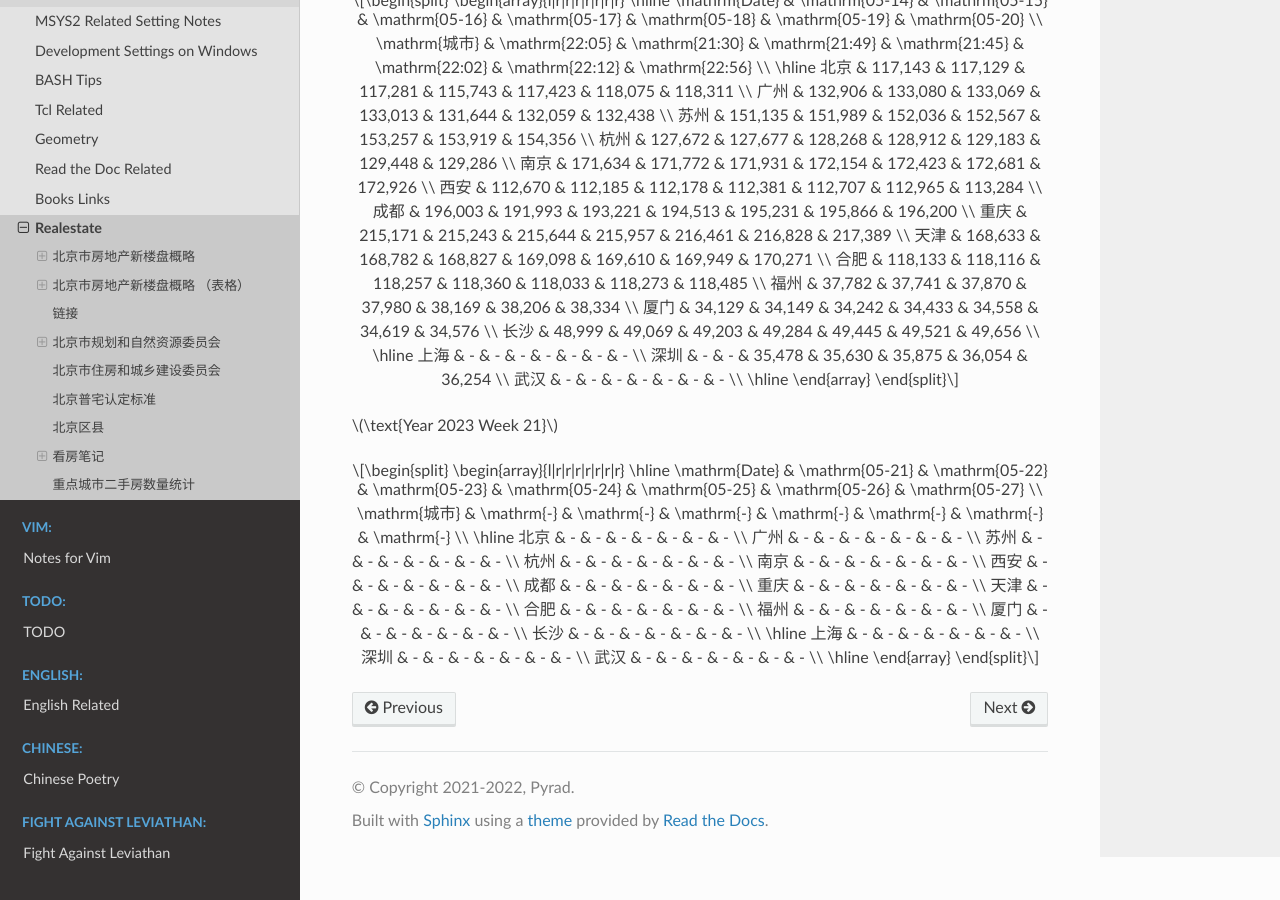
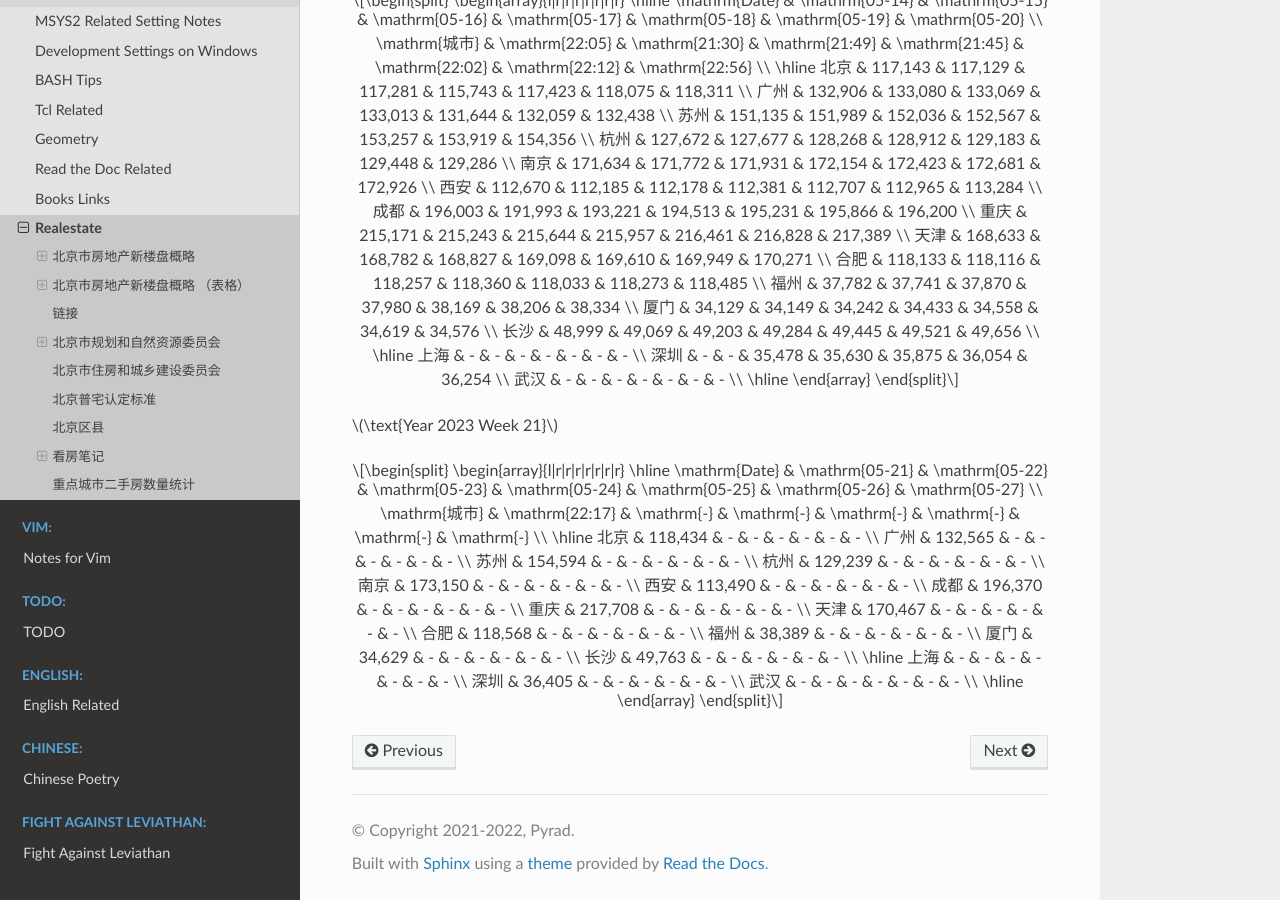
Before and after one commit to Pyrad/pyradnotes, a Sphinx documentation site: the page built from source/Notes/realestate.md, in a window 1280 px wide and 900 px high, scrolled down 15991 px. Built offline with Sphinx 7.4.7 and the Read the Docs theme 2.0.0, drawn with Linux system fonts in a browser that asks for light colours; a script that is not in the unit is left out.

Commit message:
Realestate Update resale numbers 2023-05-21

```diff
--- a/source/Notes/realestate.md
+++ b/source/Notes/realestate.md
@@ -820,24 +820,24 @@ $$
 \begin{array}{l|r|r|r|r|r|r|r}
 \hline
 \mathrm{Date} & \mathrm{05-21} & \mathrm{05-22} & \mathrm{05-23} & \mathrm{05-24} & \mathrm{05-25} & \mathrm{05-26} & \mathrm{05-27} \\
-\mathrm{城市} & \mathrm{-} & \mathrm{-} & \mathrm{-} & \mathrm{-} & \mathrm{-} & \mathrm{-} & \mathrm{-} \\
+\mathrm{城市} & \mathrm{22:17} & \mathrm{-} & \mathrm{-} & \mathrm{-} & \mathrm{-} & \mathrm{-} & \mathrm{-} \\
 \hline
-北京 & - & - & - & - & - & - & - \\
-广州 & - & - & - & - & - & - & - \\
-苏州 & - & - & - & - & - & - & - \\
-杭州 & - & - & - & - & - & - & - \\
-南京 & - & - & - & - & - & - & - \\
-西安 & - & - & - & - & - & - & - \\
-成都 & - & - & - & - & - & - & - \\
-重庆 & - & - & - & - & - & - & - \\
-天津 & - & - & - & - & - & - & - \\
-合肥 & - & - & - & - & - & - & - \\
-福州 & - & - & - & - & - & - & - \\
-厦门 & - & - & - & - & - & - & - \\
-长沙 & - & - & - & - & - & - & - \\
+北京 & 118,434 & - & - & - & - & - & - \\
+广州 & 132,565 & - & - & - & - & - & - \\
+苏州 & 154,594 & - & - & - & - & - & - \\
+杭州 & 129,239 & - & - & - & - & - & - \\
+南京 & 173,150 & - & - & - & - & - & - \\
+西安 & 113,490 & - & - & - & - & - & - \\
+成都 & 196,370 & - & - & - & - & - & - \\
+重庆 & 217,708 & - & - & - & - & - & - \\
+天津 & 170,467 & - & - & - & - & - & - \\
+合肥 & 118,568 & - & - & - & - & - & - \\
+福州 & 38,389 & - & - & - & - & - & - \\
+厦门 & 34,629 & - & - & - & - & - & - \\
+长沙 & 49,763 & - & - & - & - & - & - \\
 \hline
 上海 & - & - & - & - & - & - & - \\
-深圳 & - & - & - & - & - & - & - \\
+深圳 & 36,405 & - & - & - & - & - & - \\
 武汉 & - & - & - & - & - & - & - \\
 \hline
 \end{array}
```
